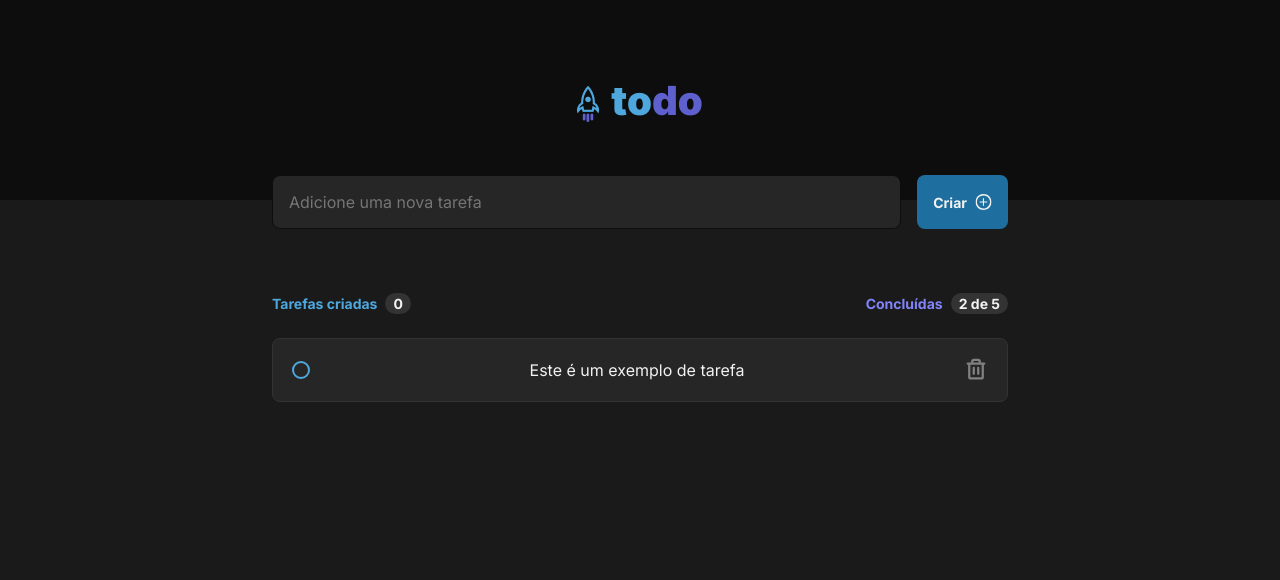
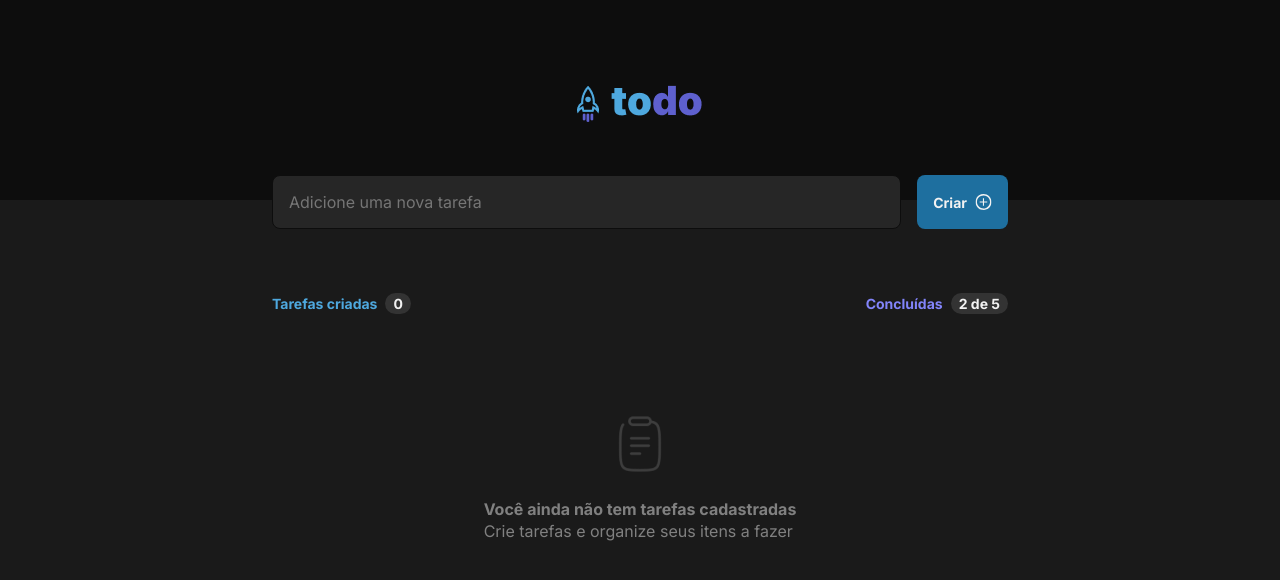
Before and after one commit to guirodrigues9876/todo, a React (Vite) app: page / in a window 1280 px wide. Shown: the top 580 px of the page. Built offline with nearby package versions, Linux system fonts and the light colour scheme.

Commit message:
feat: empty component

```diff
--- a/src/App.tsx
+++ b/src/App.tsx
@@ -3,6 +3,7 @@ import './global.css';
 import Logo from './assets/Logo.png';
 import { NewTask } from './components/NewTask';
 import { Task } from './components/Task';
+import { Empty } from './components/Empty';
 
 export function App() {
   return (
@@ -28,7 +29,9 @@ export function App() {
             </div>
           </div>
 
-          <Task />
+          {/* <Task /> */}
+
+          <Empty />
 
         </div>
       </main>
--- /dev/null
+++ b/src/components/Empty.module.css
@@ -0,0 +1,14 @@
+.container{
+    display: flex;
+    flex-direction: column;
+    gap: 1.6rem;
+    align-items: center;
+    justify-content: center;
+    padding: 6.4rem 2.4rem;
+}
+
+p {
+    display: flex;
+    flex-direction: column;
+    line-height: 140%;
+}
--- /dev/null
+++ b/src/components/Empty.tsx
@@ -0,0 +1,17 @@
+
+import styles from './Empty.module.css';
+
+
+export function Empty(){
+    return(
+        <div className={styles.container}>
+
+            <img src="/src/assets/clipboard.png" alt='Ícone de prancheta' />
+
+            <p>
+                <strong>Você ainda não tem tarefas cadastradas</strong>
+                Crie tarefas e organize seus itens a fazer
+            </p>
+        </div>
+    )
+}
```
Also changed, not shown: src/assets/clipboard.png (added).
